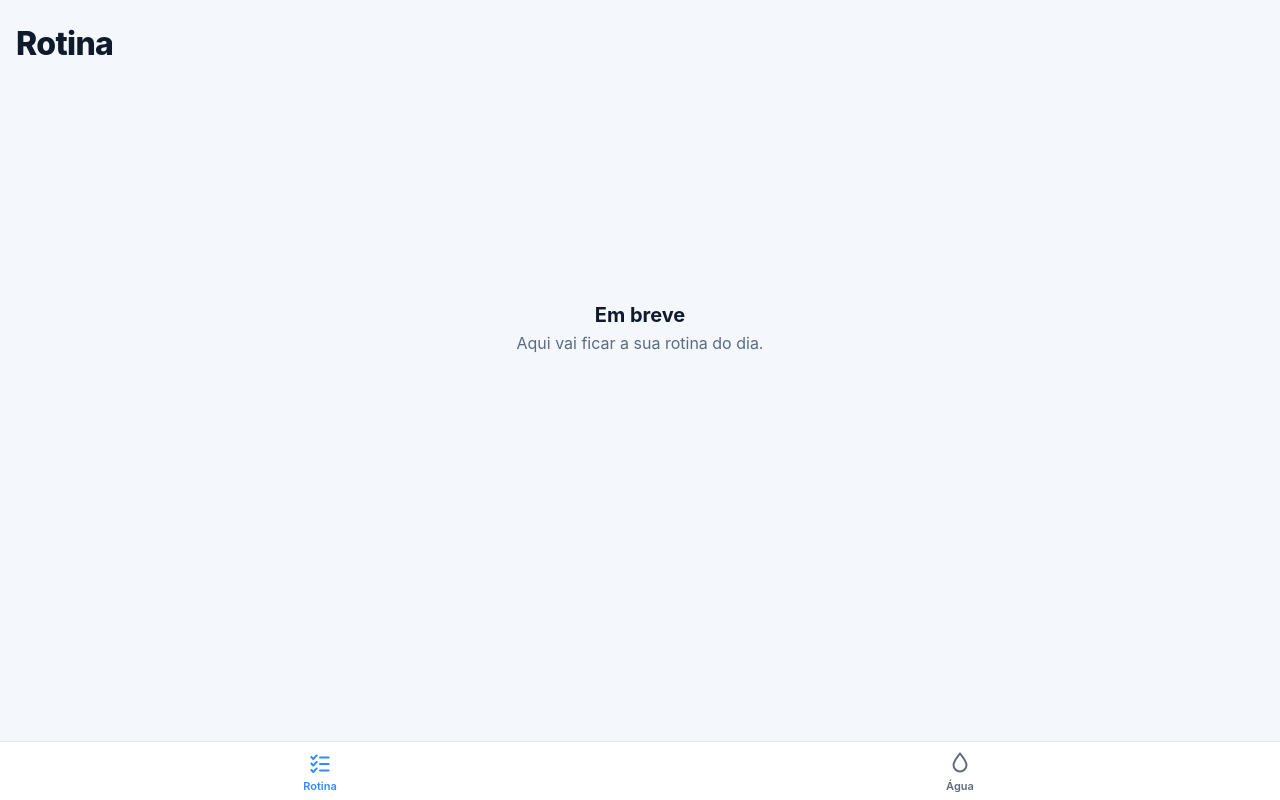
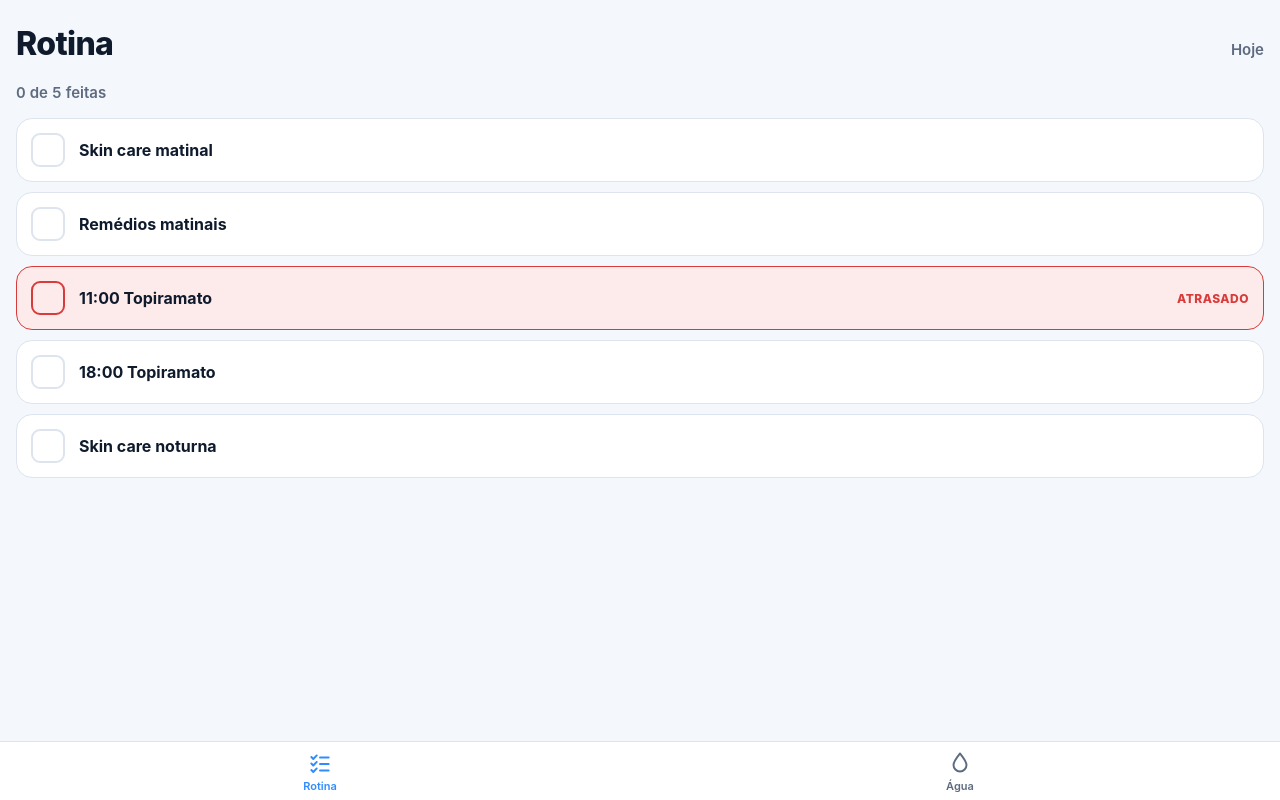
Before and after one commit to guxtavo999/app-pessoal, a website with bundled scripts: page index.html in a window 1280 px wide. Built offline with nearby package versions, Linux system fonts and the light colour scheme.

Commit message:
feat: aba Rotina com tarefas marcáveis e destaque de atrasadas
Co-Authored-By: Claude Sonnet 5.5 <noreply@anthropic.com>

```diff
--- a/js/tabs/rotina.js
+++ b/js/tabs/rotina.js
@@ -1,13 +1,93 @@
+import { todayKey } from '../date.js';
+import { TASKS, isOverdue, msUntilNextEvent } from '../routine.js';
+import { loadRoutineDay, saveRoutineDay } from '../storage.js';
+
+const X_ICON = '<svg viewBox="0 0 24 24" aria-hidden="true"><path d="M6 6l12 12M18 6L6 18" stroke="currentColor" stroke-width="3.2" stroke-linecap="round"/></svg>';
+
 export default {
   id: 'rotina',
   label: 'Rotina',
   icon: '<svg viewBox="0 0 24 24" aria-hidden="true"><path d="M4 6.5l1.8 1.8L9 5M4 12.5l1.8 1.8L9 11M4 18.5l1.8 1.8L9 17M12 7h8M12 13h8M12 19h8" fill="none" stroke="currentColor" stroke-width="1.8" stroke-linecap="round" stroke-linejoin="round"/></svg>',
+
   mount(el) {
+    let key = todayKey();
+    let marks = loadRoutineDay(key);
+    let timer = null;
+
     el.innerHTML = `
-      <header class="page-head"><h1>Rotina</h1></header>
-      <section class="empty">
-        <p class="empty-title">Em breve</p>
-        <p class="empty-text">Aqui vai ficar a sua rotina do dia.</p>
+      <header class="page-head"><h1>Rotina</h1><span class="sub">Hoje</span></header>
+      <p class="routine-count" aria-live="polite"></p>
+      <p class="save-error" role="alert" hidden>Não foi possível salvar neste aparelho. A marcação pode se perder ao fechar o app.</p>
+      <section class="tasks">
+        ${TASKS.map(task => `
+          <button type="button" class="task" data-id="${task.id}" aria-pressed="false">
+            <span class="box">${X_ICON}</span>
+            <span class="label">${task.label}</span>
+            <span class="late-tag">atrasado</span>
+          </button>`).join('')}
       </section>`;
+
+    const buttons = [...el.querySelectorAll('.task')];
+    const count = el.querySelector('.routine-count');
+    const saveError = el.querySelector('.save-error');
+
+    function render() {
+      const now = new Date();
+      let done = 0;
+      TASKS.forEach((task, i) => {
+        const checked = marks[task.id] === true;
+        if (checked) done++;
+        buttons[i].setAttribute('aria-pressed', String(checked));
+        buttons[i].classList.toggle('late', isOverdue(task, marks, now));
+      });
+      count.textContent = `${done} de ${TASKS.length} feitas`;
+      count.classList.toggle('done', done === TASKS.length);
+    }
+
+    function schedule() {
+      clearTimeout(timer);
+      timer = setTimeout(refresh, msUntilNextEvent(marks));
+    }
+
+    // Chamado ao voltar ao app, na virada do dia e a cada horário de tarefa.
+    function refresh() {
+      const now = todayKey();
+      if (now !== key) {
+        key = now;
+        marks = loadRoutineDay(key);
+      }
+      render();
+      schedule();
+    }
+
+    function onVisible() {
+      if (document.visibilityState === 'visible') refresh();
+    }
+
+    const list = el.querySelector('.tasks');
+    list.addEventListener('click', e => {
+      const btn = e.target.closest('.task');
+      if (!btn) return;
+      refresh(); // se o dia virou sem perceber, marca no dia certo
+      const id = btn.dataset.id;
+      if (marks[id]) delete marks[id]; else marks[id] = true;
+      saveError.hidden = saveRoutineDay(key, marks);
+      render();
+      schedule();
+    });
+    list.addEventListener('touchstart', () => {}, { passive: true });
+    document.addEventListener('visibilitychange', onVisible);
+    window.addEventListener('pageshow', refresh);
+    window.addEventListener('focus', refresh);
+
+    render();
+    schedule();
+
+    return () => {
+      clearTimeout(timer);
+      document.removeEventListener('visibilitychange', onVisible);
+      window.removeEventListener('pageshow', refresh);
+      window.removeEventListener('focus', refresh);
+    };
   },
 };
--- a/styles.css
+++ b/styles.css
@@ -7,6 +7,8 @@
   --water: #2f8cff;
   --water-soft: #e3efff;
   --water-deep: #1667d9;
+  --late: #d93b3b;
+  --late-soft: #fdeaea;
   --tabbar-h: 58px;
   color-scheme: light dark;
 }
@@ -21,6 +23,8 @@
     --water: #4a9dff;
     --water-soft: #16294a;
     --water-deep: #7db8ff;
+    --late: #ff6b6b;
+    --late-soft: #3a1c22;
   }
 }
 
```
